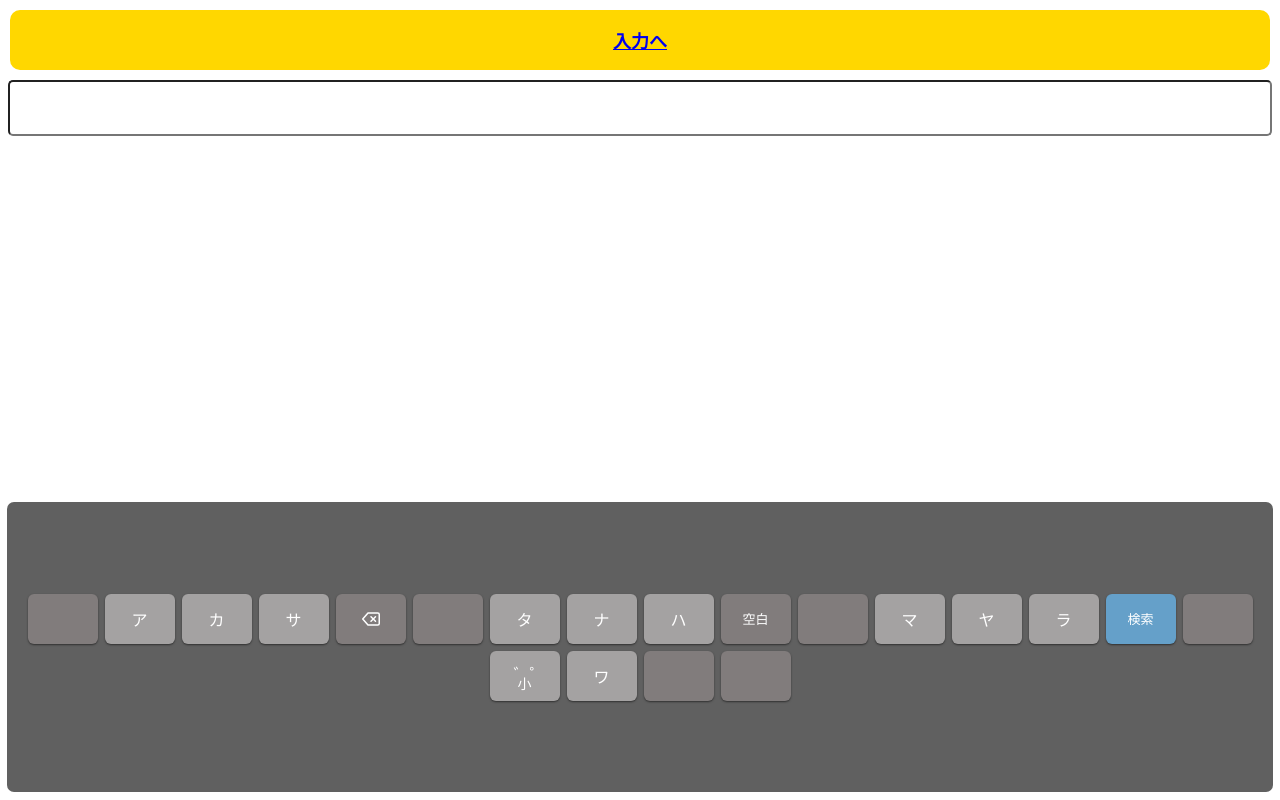
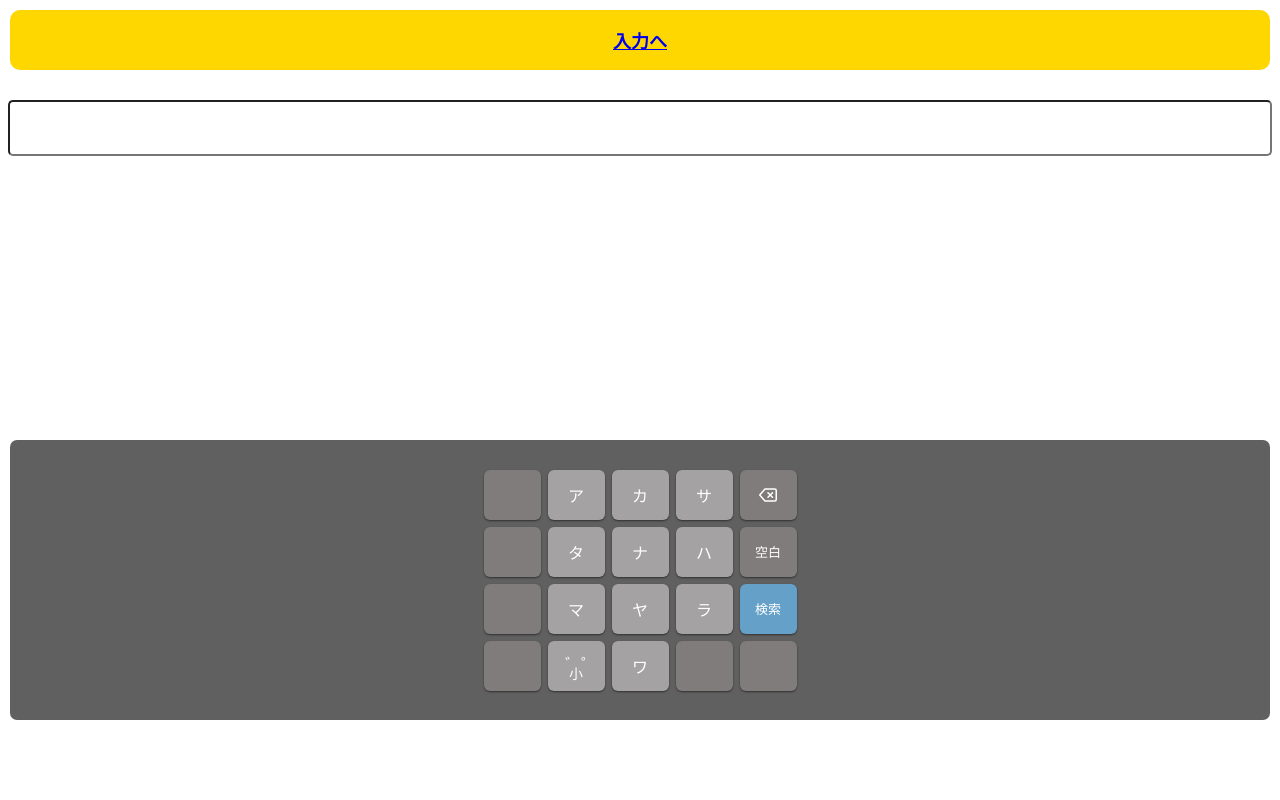
Before and after one commit to SomaTakata/tega-keyboard, a React (Vite) app: page /page1 in a window 1280 px wide. Built offline with nearby package versions, Linux system fonts and the light colour scheme.

Commit message:
高さ調節

```diff
--- a/src/App.css
+++ b/src/App.css
@@ -121,12 +121,12 @@ body {
 }
 
 #content {
-  height: calc(100% - 385px);
+  height: calc(100% - 450px);
 }
 
 #txt {
   margin: 8px;
-  margin-top: 0px;
+  margin-top: 20px;
   font-size: 40px;
   width: calc(100% - 24px);
   height: 50px;
@@ -149,16 +149,16 @@ body {
   display: flex;
   justify-content: center;
   align-items: center;
-  height: 290px;
+  height: 280px;
   background-color: #606060;
   border-radius: 7px;
-  margin: 7px;
+  margin: 10px;
 }
 
 #kb_container2 {
   display: flex;
   flex-wrap: wrap;
-  width: auto;
+  width: 350px;
   justify-content: center;
 }
 
@@ -167,7 +167,7 @@ body {
   display: flex;
   justify-content: center;
   align-items: center;
-  width: 70px;
+  width: 57px;
   height: 50px;
   margin: 3.5px;
   background-color: #a4a2a2;
```
